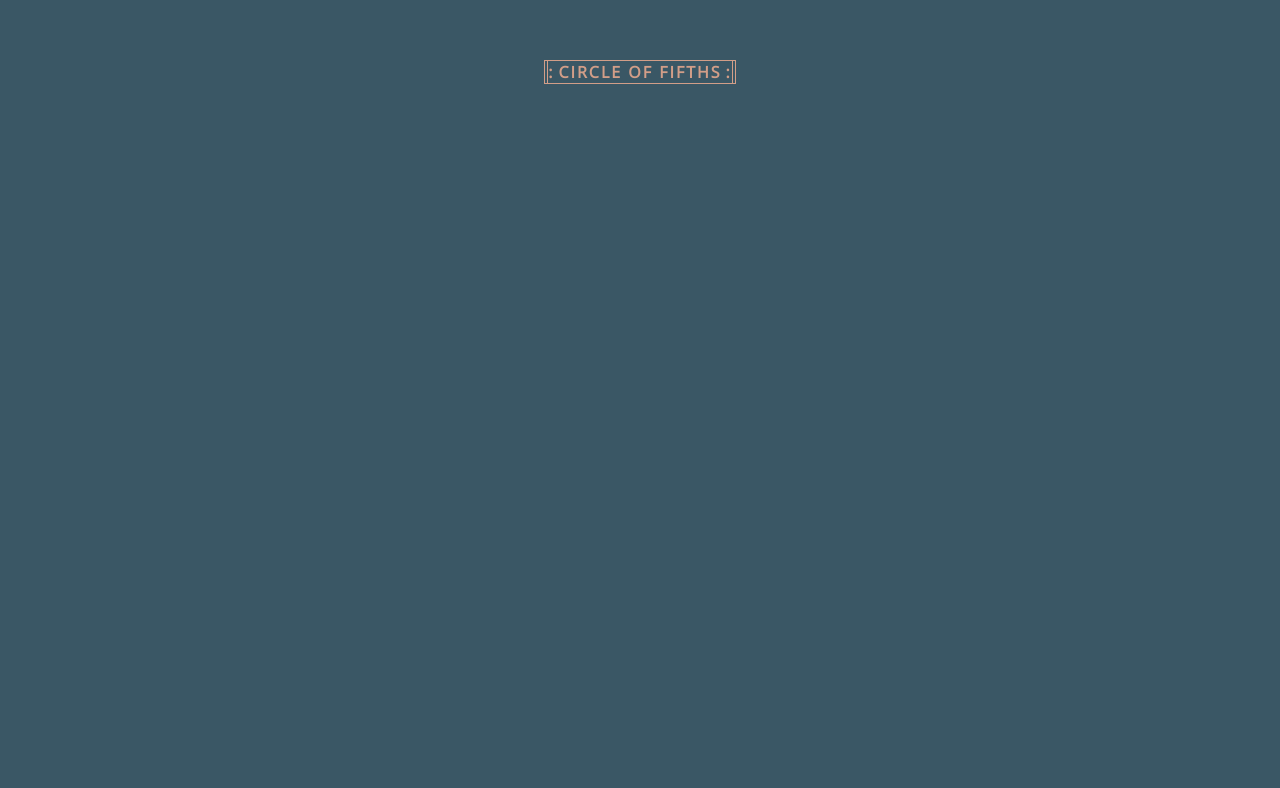
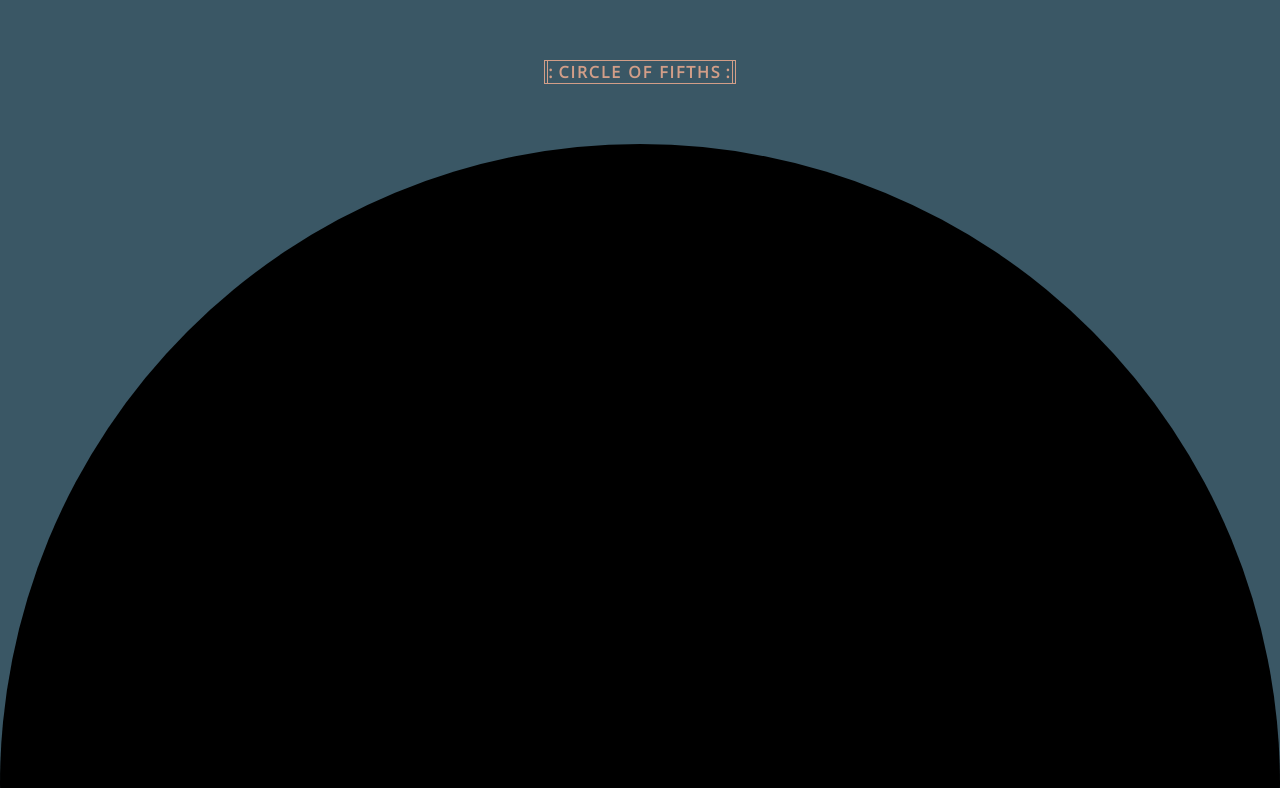
Before and after one commit to rotev/piano, a Next.js app in the folder app/: page /circle-of-fifths in a window 1280 px wide. Shown: the top 788 px of the page. Built offline with nearby package versions, Linux system fonts and the light colour scheme.

Commit message:
I can't CSS

```diff
--- a/app/pages/circle-of-fifths.js
+++ b/app/pages/circle-of-fifths.js
@@ -7,9 +7,9 @@ export default function CircleOfFifths() {
         <h1>Circle of Fifths</h1>
       </header>
       <section className={styles.main}>
-        <div className={styles.circle}>
-
-        </div>
+        <svg viewBox="0 0 100 100" className={styles.circle}>
+          <circle cx="50" cy="50" r="50" />
+        </svg>
       </section>
     </div>
   )
--- a/app/styles/CircleOfFifths.module.scss
+++ b/app/styles/CircleOfFifths.module.scss
@@ -36,10 +36,16 @@
   }
 
   .main {
+    flex-grow: 1;
 
+    display: flex;
+    flex-direction: column;
+    justify-content: center;
+    align-items: normal;
   }
 
   .circle {
-
+    height: 100%;
+    width: auto;
   }
 }
```
